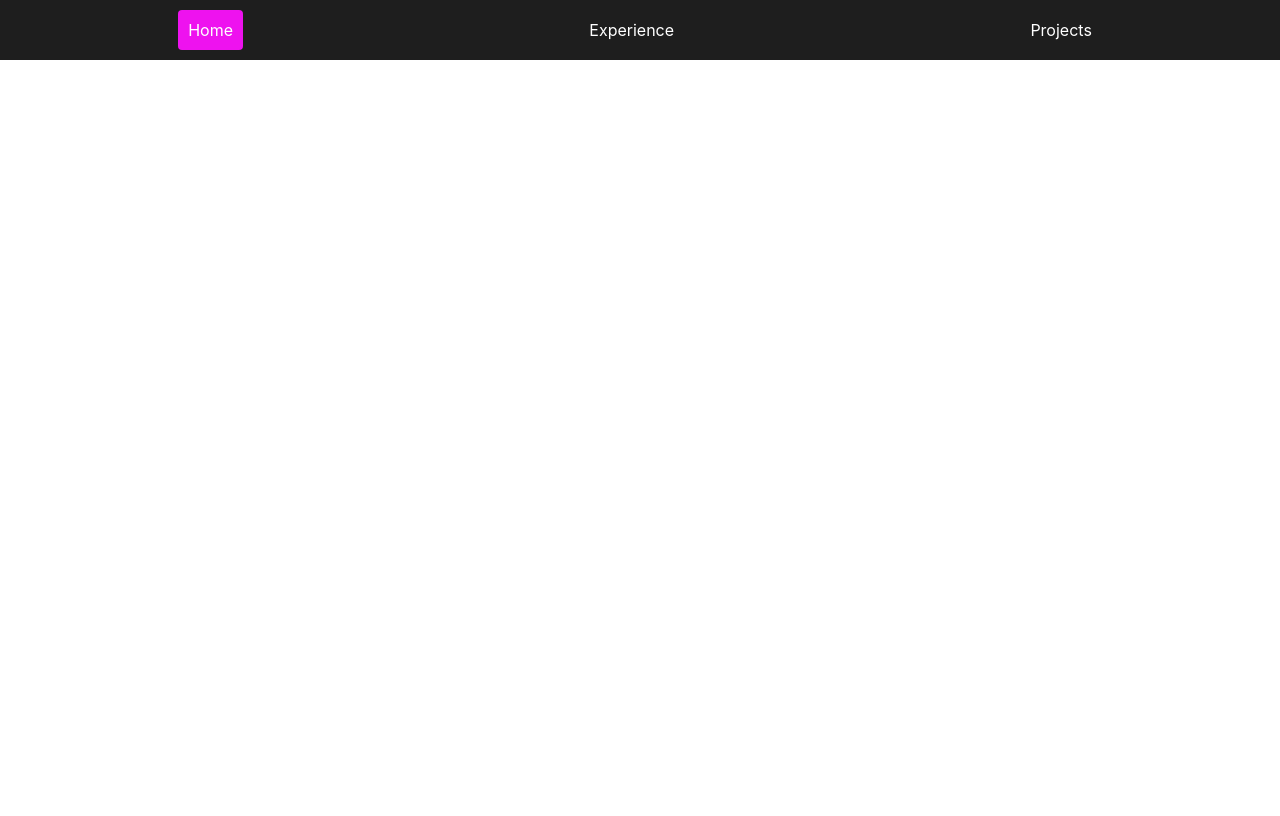
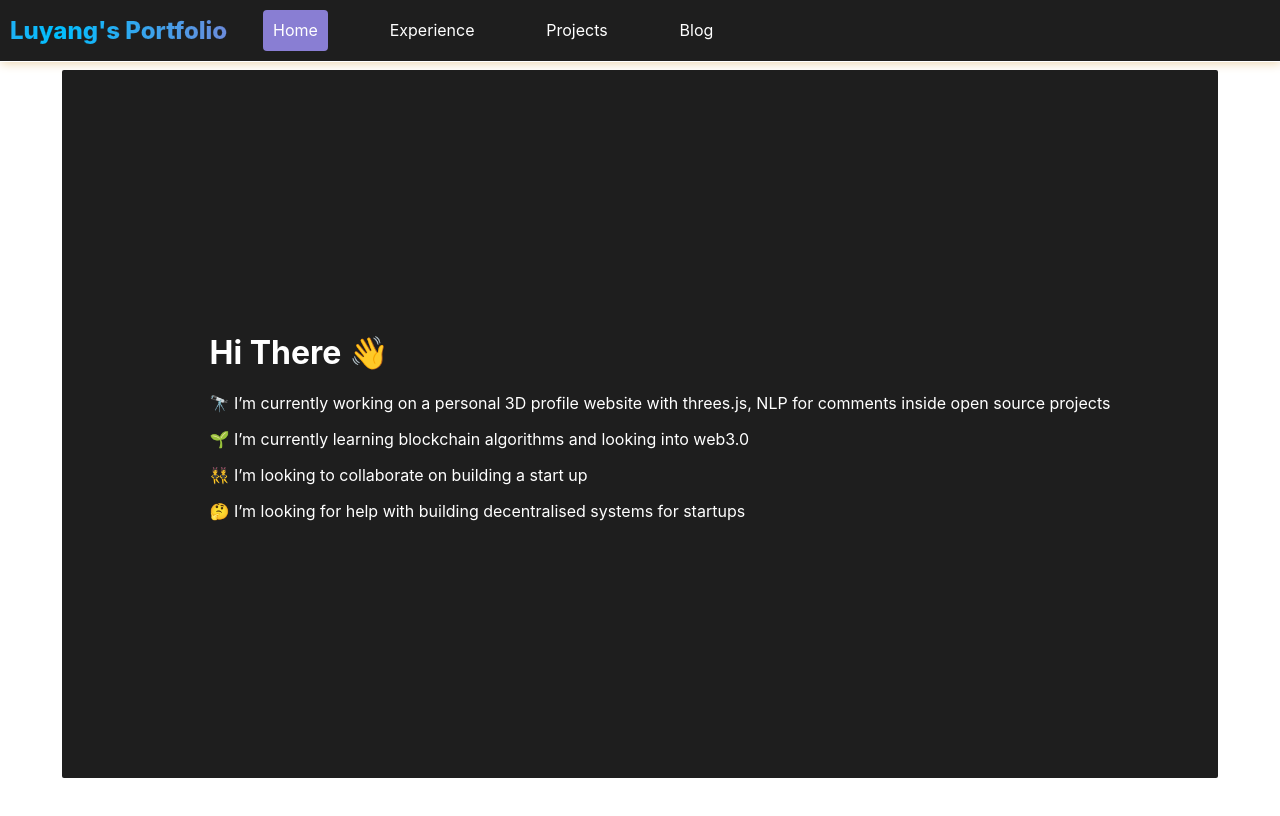
Before and after one commit to luyangliuable/personal-portfolio, a React (Create React App) app in the folder client/: page / in a window 1280 px wide. Shown: the top 816 px of the page. Built offline with nearby package versions, Linux system fonts and the light colour scheme.

Commit message:
Added hero section to portfolio.

```diff
--- a/client/src/App.css
+++ b/client/src/App.css
@@ -40,8 +40,46 @@
 
 .navbar {
     background: #1e1e1e;
+    z-index: 10;
+    display: flex;
+    justify-content: flex-start;
+    border-bottom: 1px solid #FFF;
+    box-shadow: 1px 1px 10px #EAD2A8;
+}
+
+.logo {
+    font-weight: 800;
+    background: linear-gradient(
+        90deg,
+        #00bfff 0%,
+        #897ed3 50%,
+        #00bfff 100%
+    );
+    -webkit-background-clip: text;
+    -webkit-text-fill-color: transparent;
+    -webkit-text-stroke-width: .1px;
+    -webkit-text-stroke-color: #1E1E1E;
+    background-clip: text;
+    text-fill-color: transparent;
+    background-size: 200% auto;
+    animation: animateBg 3s linear infinite;
+    font-size: 24px;
+}
+
+
+@keyframes animateBg {
+    0% {
+        background-position: 200% 0%;
+    }
+    100% {
+        background-position: 0% 0%;
+    }
+}
+
+.navbar-left {
     padding: 10px;
     display: flex;
+    width: 40vw;
     justify-content: space-around;
     flex-direction: row;
 }
@@ -58,3 +96,23 @@
 .navbar-item:hover {
     background: #888;
 }
+
+
+.hero {
+    display: flex;
+    padding: 2px;
+    justify-content: center;
+    align-items: center;
+    margin-top: 1vh;
+    background: #1e1e1e;
+    width: 90vw;
+    height: 88vh;
+    border-radius: 2px;
+    color: #FFF;
+}
+
+.landing-page-content {
+    display: flex;
+    justify-content: center;
+    height: 500vh;
+}
--- a/client/src/App.js
+++ /dev/null
@@ -1,13 +0,0 @@
-import logo from './logo.svg';
-import './App.css';
-import NavBar from './components/Navbar.tsx';
-
-function App() {
-  return (
-    <div className="App">
-          <NavBar />
-    </div>
-  );
-}
-
-export default App;
--- /dev/null
+++ b/client/src/App.tsx
@@ -0,0 +1,15 @@
+/* import logo from './logo.svg'; */
+import './App.css';
+import NavBar from './components/Navbar';
+import LandingPage from './components/LandingPage';
+
+function App() {
+  return (
+    <div className="App">
+          <NavBar />
+          <LandingPage />
+    </div>
+  );
+}
+
+export default App;
--- /dev/null
+++ b/client/src/components/Hero.tsx
@@ -0,0 +1,54 @@
+import React, {Component, useRef} from 'react';
+
+type Props = {
+    name?: string,
+    current?: string,
+    [category: string]: any
+}
+
+interface AbcState {}
+
+
+class Hero extends Component<{}, AbcState> {
+
+    constructor(props: Props) {
+        super(props);
+    }
+
+
+    componentDidMount() : void {
+        window.addEventListener("scroll", () => {
+            console.log("scrolled");
+        });
+    }
+
+    render(): any {
+        return (
+            <div className="hero">
+                <div style={{textAlign: "left"}}>
+                    <ul>
+                        <h1>
+                            Hi There 👋
+                        </h1>
+                    </ul>
+                    <ul>
+                        🔭 I’m currently working on a personal 3D profile website with threes.js, NLP for comments inside open source projects
+                    </ul>
+                    <ul>
+                        🌱 I’m currently learning blockchain algorithms and looking into web3.0
+                    </ul>
+                    <ul>
+                        👯 I’m looking to collaborate on building a start up
+                    </ul>
+
+                    <ul>
+                        🤔 I’m looking for help with building decentralised systems for startups
+                    </ul>
+                </div>
+
+            </div>
+        );
+    }
+}
+
+export default Hero;
--- /dev/null
+++ b/client/src/components/LandingPage.tsx
@@ -0,0 +1,46 @@
+import React, {Component} from 'react';
+import Hero from "./Hero";
+
+interface AbcState {
+    state: any
+};
+
+class LandingPage extends Component<{}, AbcState> {
+    constructor(props: any) {
+        super(props);
+
+        this.state = {}
+    }
+
+    get NavBarHeight() {
+        const element = document.querySelector('.navbar');
+        return window.getComputedStyle(element).height;
+    }
+
+    componentDidUpdate() {
+        if (this.state.scrolled > this.NavBarHeight) {
+            console.log("Detach.");
+        }
+    }
+
+    componentDidMount() {
+        window.addEventListener("scroll", () => {
+            const scrolled = window.scrollY;
+            console.log(`Scrolled ${scrolled}.`);
+            console.log(this.NavBarHeight);
+        });
+    }
+
+    render() {
+        return (
+            <>
+                <div className="landing-page-content">
+                    <Hero />
+                </div>
+            </>
+        )
+    }
+}
+
+
+export default LandingPage;
--- a/client/src/components/Navbar.tsx
+++ b/client/src/components/Navbar.tsx
@@ -1,27 +1,45 @@
 import React, {Component, useRef} from 'react';
 
-class NavBar extends Component {
-    constructor(props) {
+type Props = {
+    name?: string,
+    current?: string,
+    [category: string]: any
+}
+
+interface AbcState {
+    name: string,
+    current: string
+}
+
+
+class NavBar extends Component<{}, AbcState> {
+
+    constructor(props: Props) {
         super(props);
         this.state = {
+            name: "Luyang's Portfolio",
             current: "home"
         };
     }
 
 
-    componentDidMount() {
-        document.getElementById(this.state.current).style.background="#EE12EF";
+    componentDidMount() : void {
+        document.getElementById(this.state.current).style.background="#897ed3";
     }
 
-    render() {
+    render(): any {
         return (
-            <>
-            <nav className="navbar">
+            <div className="navbar">
+                <h1 className="logo" style={{marginLeft: "10px"}}>
+                    {this.state.name}
+                </h1>
+                <div className="navbar-left">
                     <div className="navbar-item" id="home">Home</div>
-                    <div className="navbar-item">Experience</div>
-                    <div className="navbar-item">Projects</div>
-            </nav>
-            </>
+                    <div className="navbar-item" id="Experience">Experience</div>
+                    <div className="navbar-item" id="Projects">Projects</div>
+                    <div className="navbar-item" id="Blog">Blog</div>
+                </div>
+            </div>
         );
     }
 }
```
Also changed, not shown: client/tsconfig.json (added, +11 -0 lines).
